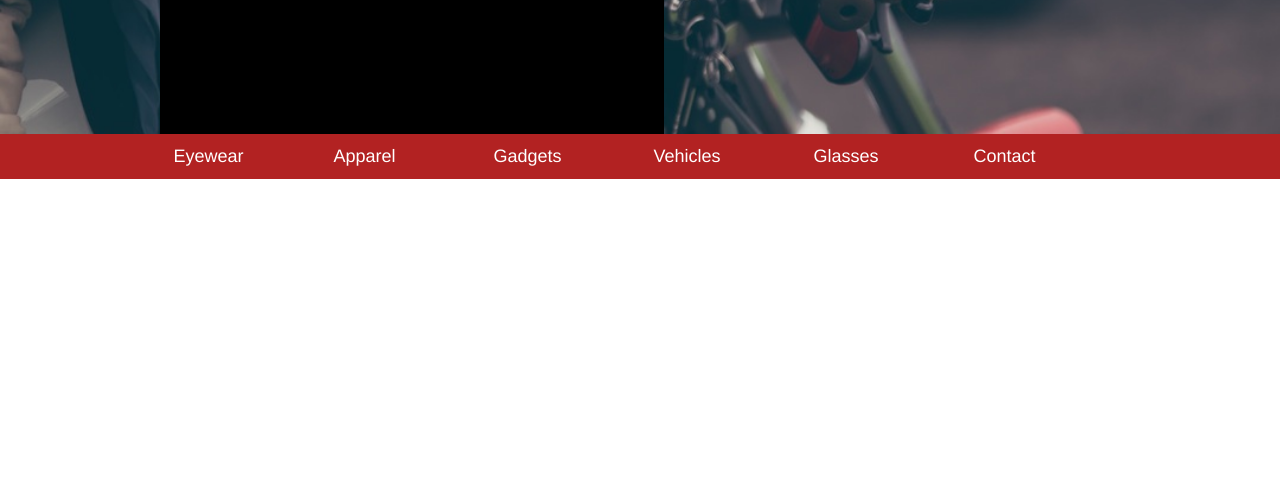
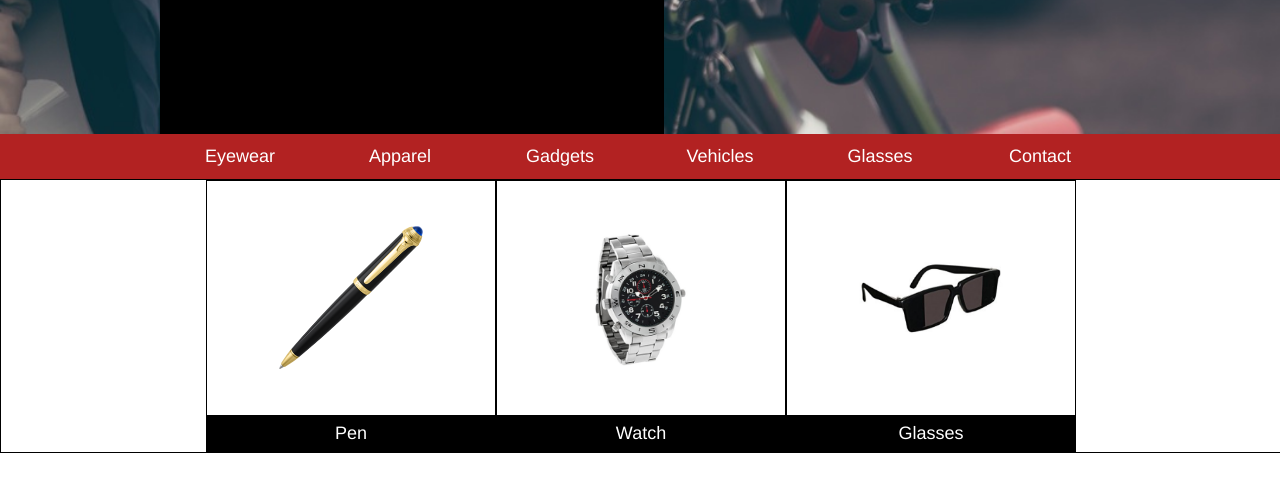
Before and after one commit to gad1380/secretagent, a plain HTML site: page index.html in a window 1280 px wide. Shown: the part 367-858 px from the top of the page. Before the commit the page ends 800 px from the top, so only its background shows below. Drawn offline with Linux system fonts and the light colour scheme.

Commit message:
Product tiles are done, need to refactor.

```diff
--- a/index.html
+++ b/index.html
@@ -44,8 +44,29 @@
   </div>
 
   <!--Product Grid-->
-  <div class="product">
-    <div class="container">
+    <div class="product">
+      <div class="container">
+
+        <div class="tile">
+          <div class="tile-image">
+            <img src="resources/images/pen.png">
+          </div>
+          <span class="tile-text">Pen</span>
+        </div>
+
+        <div class="tile">
+          <div class="tile-image">
+            <img src="resources/images/watch.png">
+          </div>
+          <span class="tile-text">Watch</span>
+        </div>
+
+        <div class="tile">
+          <div id="glasses" class="tile-image">
+            <img src="resources/images/glasses.png">
+          </div>
+          <span class="tile-text">Glasses</span>
+        </div>
 
     </div>
   </div>
@@ -66,6 +87,7 @@
 
   <!--Footer-->
   <footer>
+
   </footer>
 
 </div>
--- a/resources/css/style.css
+++ b/resources/css/style.css
@@ -70,28 +70,57 @@ h2 {
   display: inline-flex;
   padding: 0.75rem;
   width: 10rem;
+  justify-content: center;
 }
 
 .product {
   display: flex;
   width: 100%;
   height: auto;
+  border: 1px solid black;
+  justify-content: center;
 }
-
 .tile {
-
+  display: flex;
+  border: 1px solid black;
+  width: 30%;
+  height: auto;
+  justify-content: center;
+  align-items: center;
+  flex-direction: column;
 }
 .tile-image {
-
+  display: flex;
+  width: auto;
+  justify-content: center;
+  align-items: center;
+  height: 9rem;
+  margin: 2rem 0rem;
 }
-.tile-text {
-
+.tile-image img {
+  width: 8rem;
+}
+#glasses img {
+  height: 4rem;
 }
 
 
+.tile-text {
+  background-color: black;
+  width: 100%;
+  padding: 0.5rem 0rem;
+  text-align: center;
+}
+
+footer {
+  height: 300px;
+}
 
 .container {
   display: flex;
   width: 960px;
   justify-content: left;
 }
+.product .container {
+  justify-content: center;
+}
```
